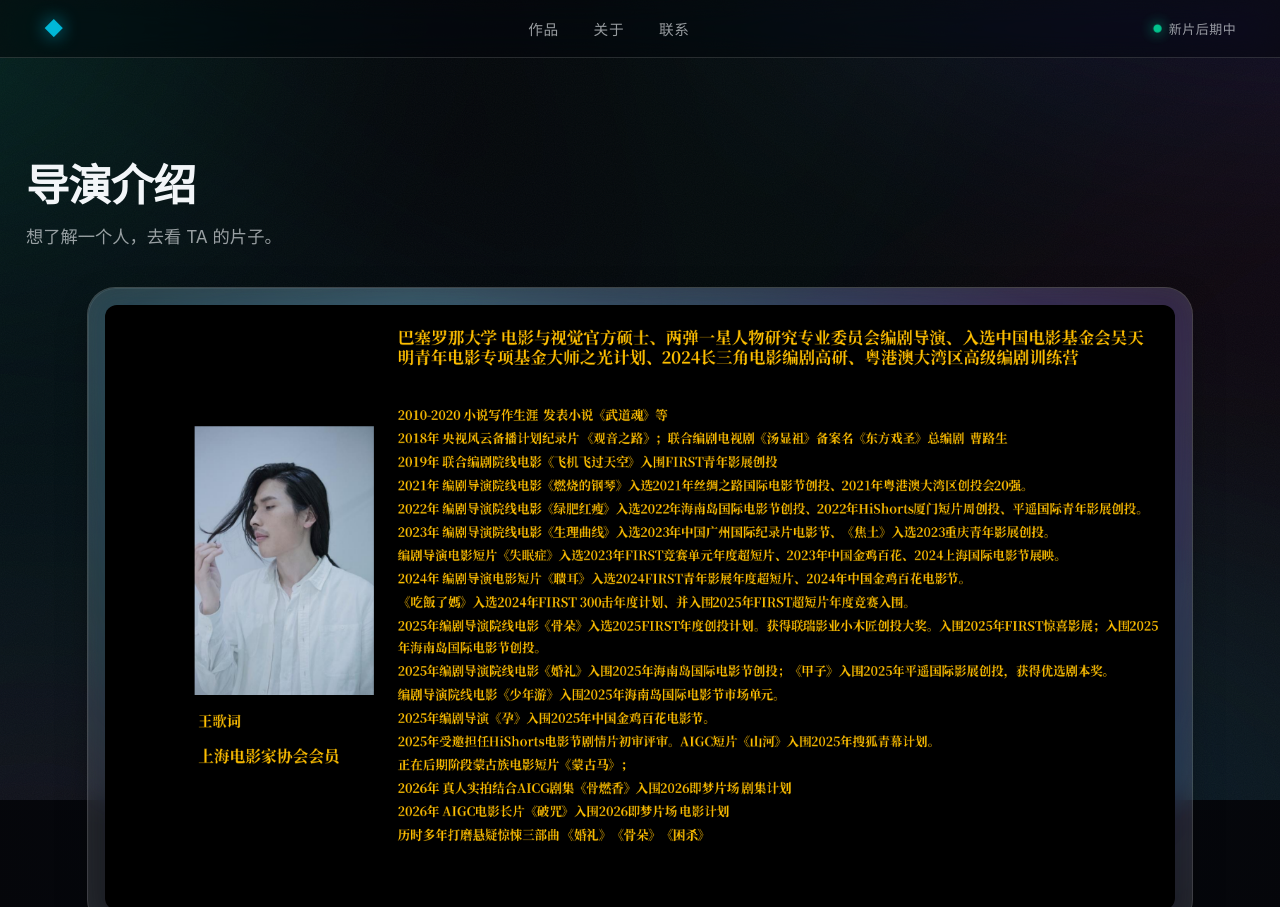
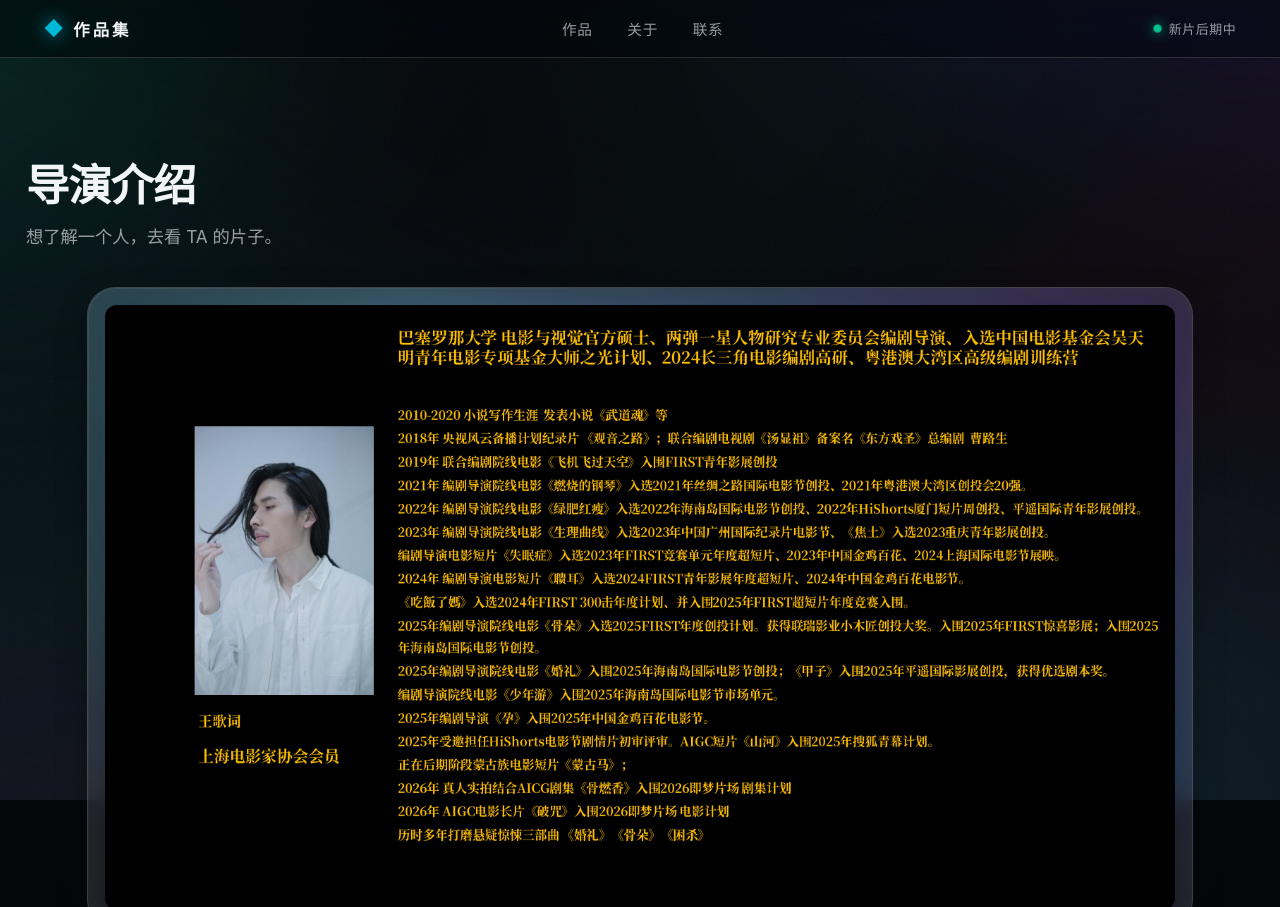
Before and after one commit to dhue5/film-portfolio, a plain HTML site: page index.html in a window 1280 px wide. Shown: the top 907 px of the page. Drawn offline with Linux system fonts and the light colour scheme.

Commit message:
style: 网站名改为「作品集」
- 浏览器标题/og:title → 作品集 · 林深 LIN SHEN
- 导航栏品牌区显示「作品集」（monogram ◆ + 文字）
- footer 同步为 作品集 · 林深

Co-Authored-By: Claude Code <noreply@anthropic.com>

```diff
--- a/index.html
+++ b/index.html
@@ -3,11 +3,11 @@
 <head>
   <meta charset="UTF-8">
   <meta name="viewport" content="width=device-width, initial-scale=1.0, viewport-fit=cover">
-  <title>林深 LIN SHEN · 独立电影人 · 个人短片作品集</title>
+  <title>作品集 · 林深 LIN SHEN</title>
   <meta name="description" content="独立电影人林深（LIN SHEN）的个人短片作品集——以空间计算美学呈现的互动影展，含剧情、纪录片、科幻与实验影像。">
   <meta name="theme-color" content="#05060A">
   <meta property="og:type" content="website">
-  <meta property="og:title" content="林深 LIN SHEN · 独立电影人">
+  <meta property="og:title" content="作品集 · 林深 LIN SHEN">
   <meta property="og:description" content="用镜头捕捉光与时间——独立电影人的个人短片作品集。">
   <meta property="og:image" content="./assets/img/film-01.png">
   <meta name="twitter:card" content="summary_large_image">
@@ -37,7 +37,10 @@
   <!-- 粘性玻璃导航 -->
   <header class="nav">
     <div class="nav__inner">
-      <a class="nav__monogram" href="#top" aria-label="回到顶部">◆</a>
+      <a class="nav__brand" href="#top" aria-label="回到顶部">
+        <span class="nav__monogram" aria-hidden="true">◆</span>
+        <span class="nav__name">作品集</span>
+      </a>
       <nav class="nav__links" aria-label="主导航">
         <a href="#work">作品</a>
         <a href="#about">关于</a>
@@ -103,7 +106,7 @@
   </main>
 
   <footer class="footer">
-    <p>© <span id="year">2026</span> 林深 · 独立电影人</p>
+    <p>© <span id="year">2026</span> 作品集 · 林深</p>
     <p class="footer__tech">index.html + styles.css + app.js · 纯静态，离线可用</p>
     <a class="footer__top" href="#top" aria-label="回到顶部">↑</a>
   </footer>
--- a/styles.css
+++ b/styles.css
@@ -145,12 +145,19 @@ button { font: inherit; color: inherit; background: none; border: none; cursor:
   padding: .8rem 1.5rem;
   display: flex; align-items: center; justify-content: space-between; gap: 1.5rem;
 }
+.nav__brand {
+  display: flex; align-items: center; gap: .55rem;
+  text-decoration: none; color: var(--ink);
+}
 .nav__monogram {
   font-size: 1.1rem; color: var(--aur-cyan);
   text-shadow: 0 0 18px rgba(0,217,255,.65);
   transition: transform .3s var(--ease-out);
 }
-.nav__monogram:hover { transform: rotate(180deg); }
+.nav__brand:hover .nav__monogram { transform: rotate(180deg); }
+.nav__name {
+  font-size: .95rem; font-weight: 650; letter-spacing: .18em;
+}
 .nav__links { display: flex; gap: clamp(1rem, 3vw, 2rem); }
 .nav__links a {
   font-size: .85rem; font-weight: 500; letter-spacing: .05em;
```
